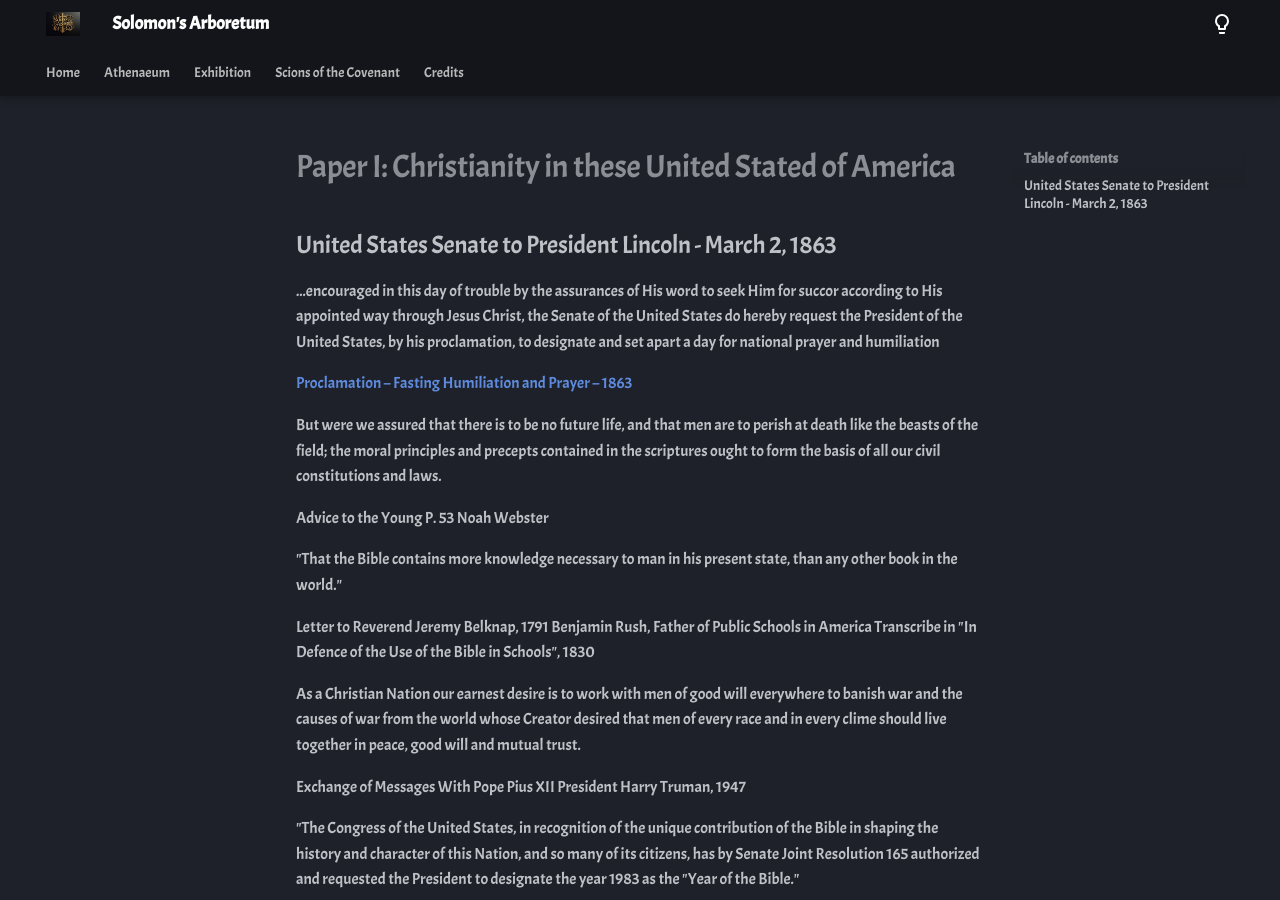
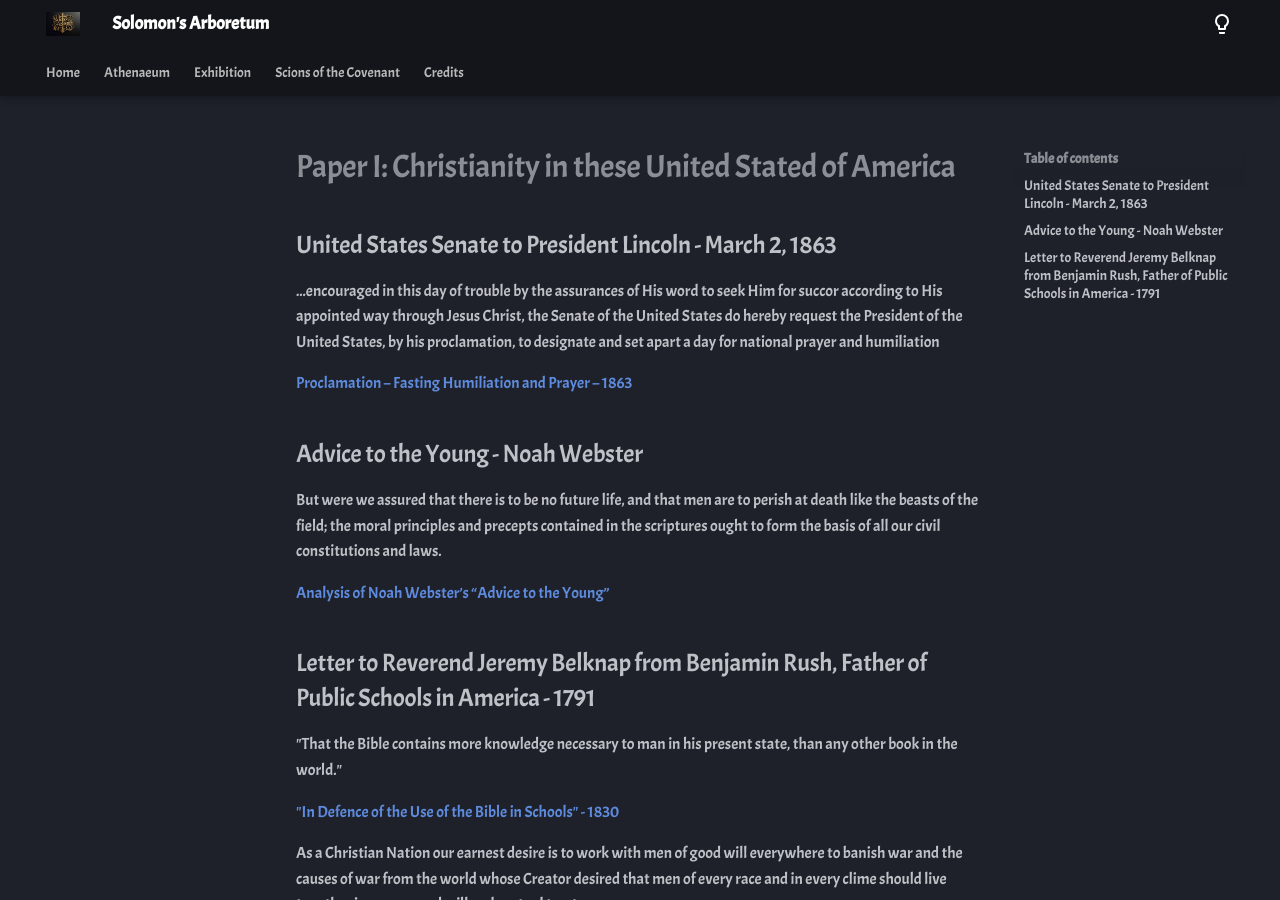
Before and after one commit to gamefreakcabe/solomons-arboretum, an MkDocs documentation site: the page built from docs/athen/usa-christianity.md, in a window 1280 px wide and 900 px high. Built offline with MkDocs 1.6.1 and Material for MkDocs 9.7.7, drawn with Linux system fonts in a browser that asks for light colours.

Commit message:
Update usa-christianity.md

```diff
--- a/docs/athen/usa-christianity.md
+++ b/docs/athen/usa-christianity.md
@@ -6,17 +6,17 @@
 
 [Proclamation – Fasting Humiliation and Prayer – 1863](https://wallbuilders.com/resource/proclamation-fasting-humiliation-and-prayer-1863/)
 
+## Advice to the Young - Noah Webster
+
 But were we assured that there is to be no future life, and that men are to perish at death like the beasts of the field; the moral principles and precepts contained in the scriptures ought to form the basis of all our civil constitutions and laws.
 
-Advice to the Young
-P. 53
-Noah Webster
+[Analysis of Noah Webster’s “Advice to the Young”](https://users.manchester.edu/Student/GJTribbett/Webpage/Noah%20Webster.pdf)
+
+## Letter to Reverend Jeremy Belknap from Benjamin Rush, Father of Public Schools in America - 1791
 
 "That the Bible contains more knowledge necessary to man in his present state, than any other book in the world."
 
-Letter to Reverend Jeremy Belknap,  1791
-Benjamin Rush, Father of Public Schools in America
-Transcribe in "In Defence of the Use of the Bible in Schools", 1830
+["In Defence of the Use of the Bible in Schools" - 1830](https://wallbuilders.com/resource/a-defence-of-the-use-of-the-bible-in-schools/)
 
 As a Christian Nation our earnest desire is to work with men of good will everywhere to banish war and the causes of war from the world whose Creator desired that men of every race and in every clime should live together in peace, good will and mutual trust.
 
```
